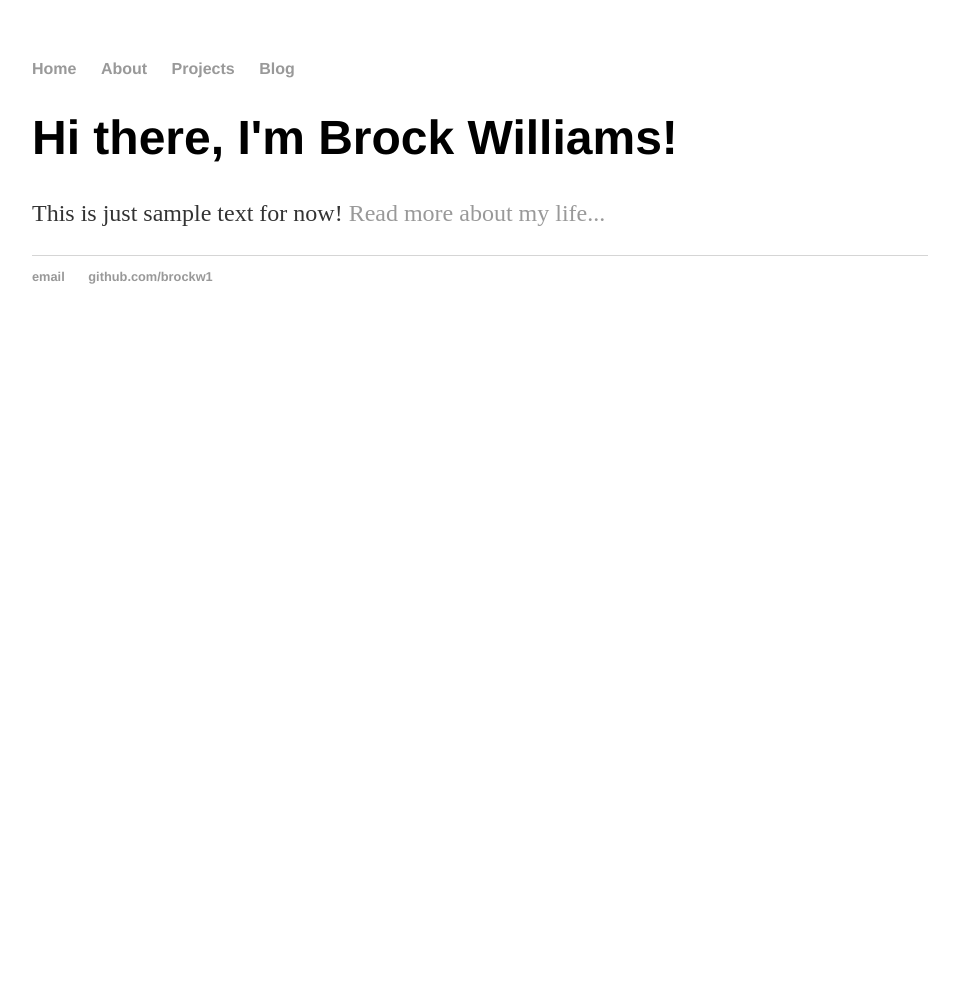
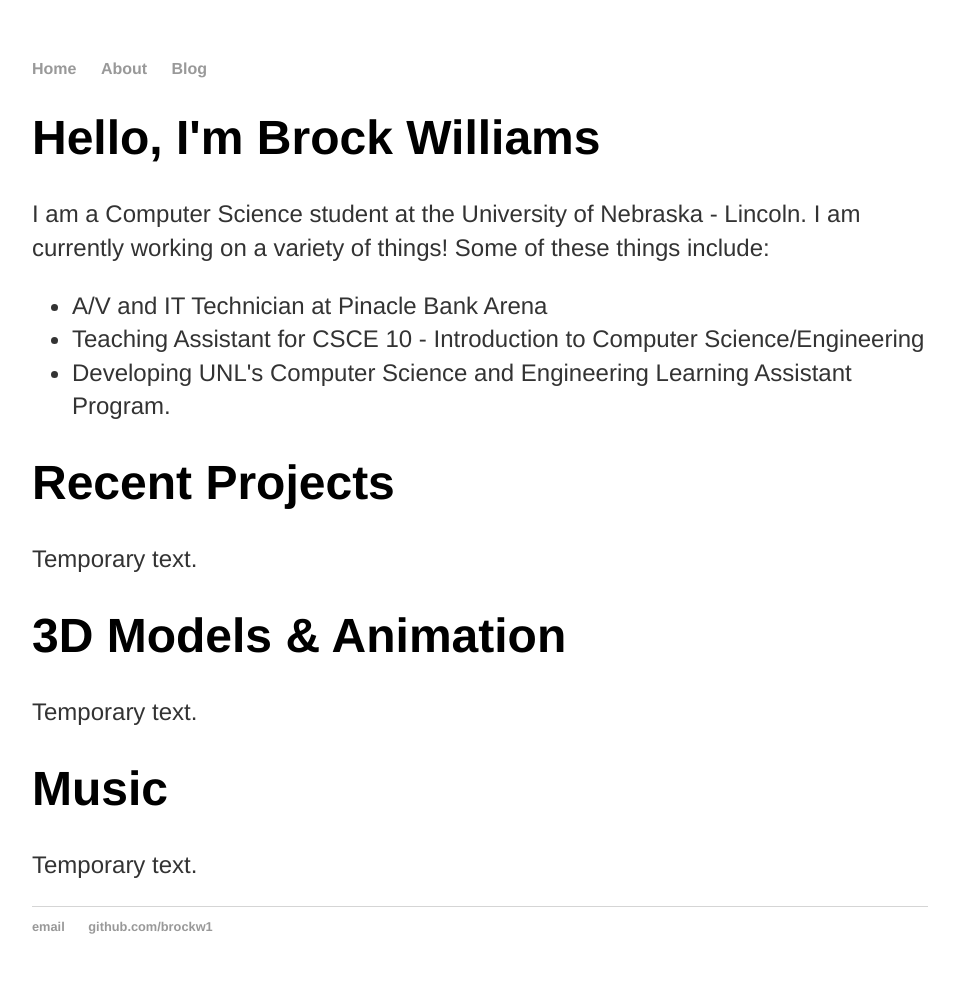
Before and after one commit to brockw1/brockw1.github.io, a Jekyll site: the page built from index.html, in a window 1280 px wide. Shown: the whole page, without its empty margins (160-1119 px from the left). Built offline with Jekyll 4.4.1, drawn with Linux system fonts in a browser that asks for light colours; before the commit the page ends 900 px from its top, so only the background shows below that.

Commit message:
Continued work on home page
Removed Projects Page
Added headers to home page
minor CSS changes

```diff
--- a/_layouts/default.html
+++ b/_layouts/default.html
@@ -10,7 +10,6 @@
 	    		<ul>
 	        		<li><a href="/">Home</a></li>
 		        	<li><a href="/about">About</a></li>
-	        		<li><a href="/projects">Projects</a></li>
 	        		<li><a href="/blog">Blog</a></li>
 	    		</ul>
 			</nav>
--- a/css/main.css
+++ b/css/main.css
@@ -24,6 +24,7 @@ h1 {
     font-family:'Helvetica', 'Arial', 'Sans-Serif';
 }
 p {
+    font-family: Helvetica,Arial,sans-serif;
     font-size: 1.5em;
     line-height: 1.4em;
     color: #333;
@@ -34,6 +35,7 @@ footer {
 }
 
 ul.posts {
+    font-family: Helvetica,Arial,sans-serif;
     margin: 20px auto 40px;
     font-size: 1.5em;
 }
@@ -41,3 +43,10 @@ ul.posts {
 ul.posts li {
     list-style: none;
 }
+
+.blurblist {
+  font-family: Helvetica,Arial,sans-serif;
+  font-size: 1.5em;
+  line-height: 1.4em;
+  color: #333;
+}
--- a/index.html
+++ b/index.html
@@ -3,6 +3,22 @@ layout: default
 title: Brock Williams
 ---
 <div class="blurb">
-	<h1>Hi there, I'm Brock Williams!</h1>
-	<p>This is just sample text for now! <a href="/about">Read more about my life...</a></p>
+	<h1>Hello, I'm Brock Williams</h1>
+	<p>I am a Computer Science student at the University of Nebraska - Lincoln.
+		I am currently working on a variety of things! Some of these things include:
+		<ul class="blurblist">
+			<li>A/V and IT Technician at Pinacle Bank Arena</li>
+			<li>Teaching Assistant for CSCE 10 - Introduction to Computer Science/Engineering</li>
+			<li>Developing UNL's Computer Science and Engineering Learning Assistant Program.</li>
+		</ul>
+		</p>
+
+		<h1>Recent Projects</h1>
+		<p>Temporary text.</p>
+
+		<h1>3D Models & Animation</h1>
+		<p>Temporary text.</p>
+
+		<h1>Music</h1>
+		<p>Temporary text.</p>
 </div>
--- a/projects/graphics/index.html
+++ /dev/null
@@ -1,4 +0,0 @@
----
-layout: project
-title: 3D Modeling & Animation
----
--- a/projects/music/index.html
+++ /dev/null
@@ -1,4 +0,0 @@
----
-layout: project
-title: Music
----
--- a/projects/programming/index.html
+++ /dev/null
@@ -1,4 +0,0 @@
----
-layout: project
-title: Programming
----
```
Also changed, not shown: _layouts/project.html (deleted, +0 -8 lines), projects/index.html (deleted, +0 -12 lines).
